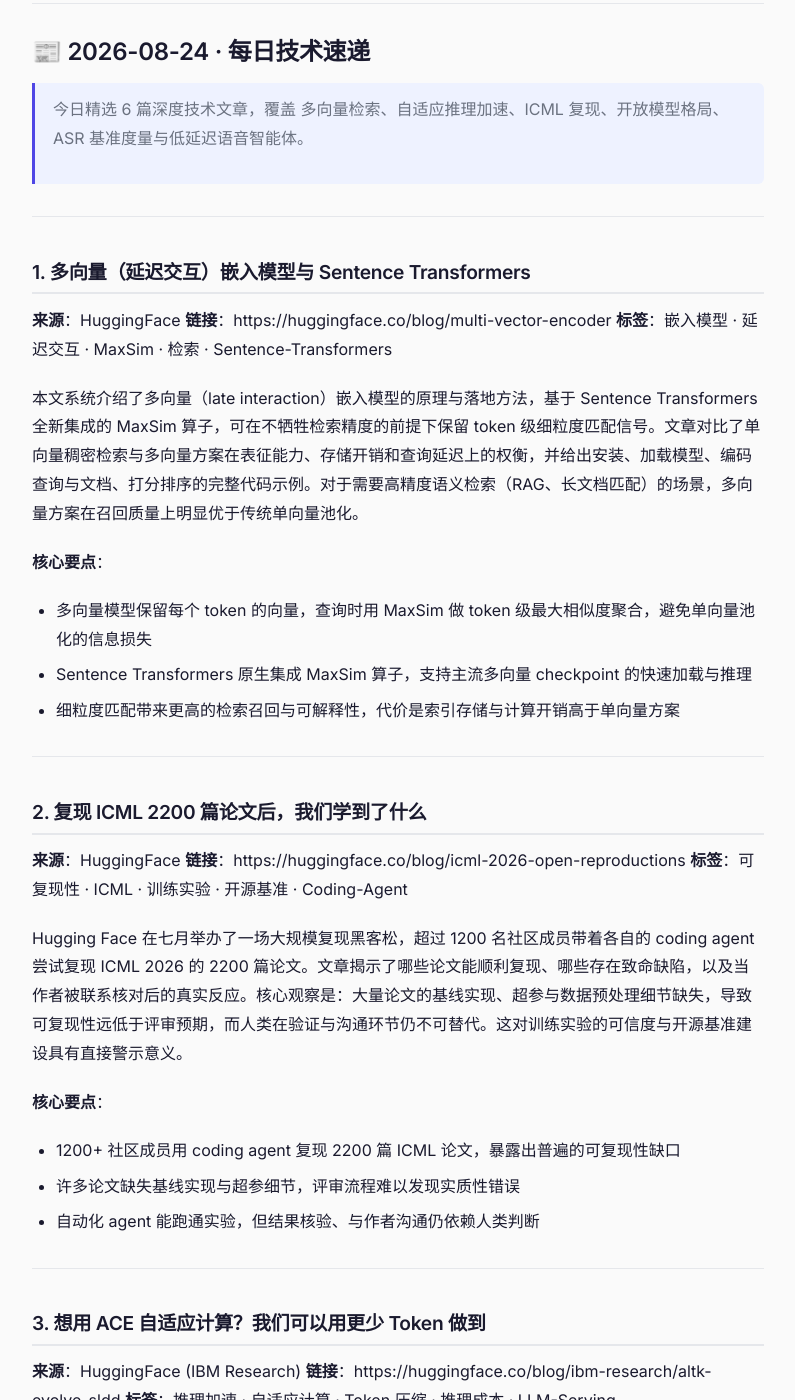
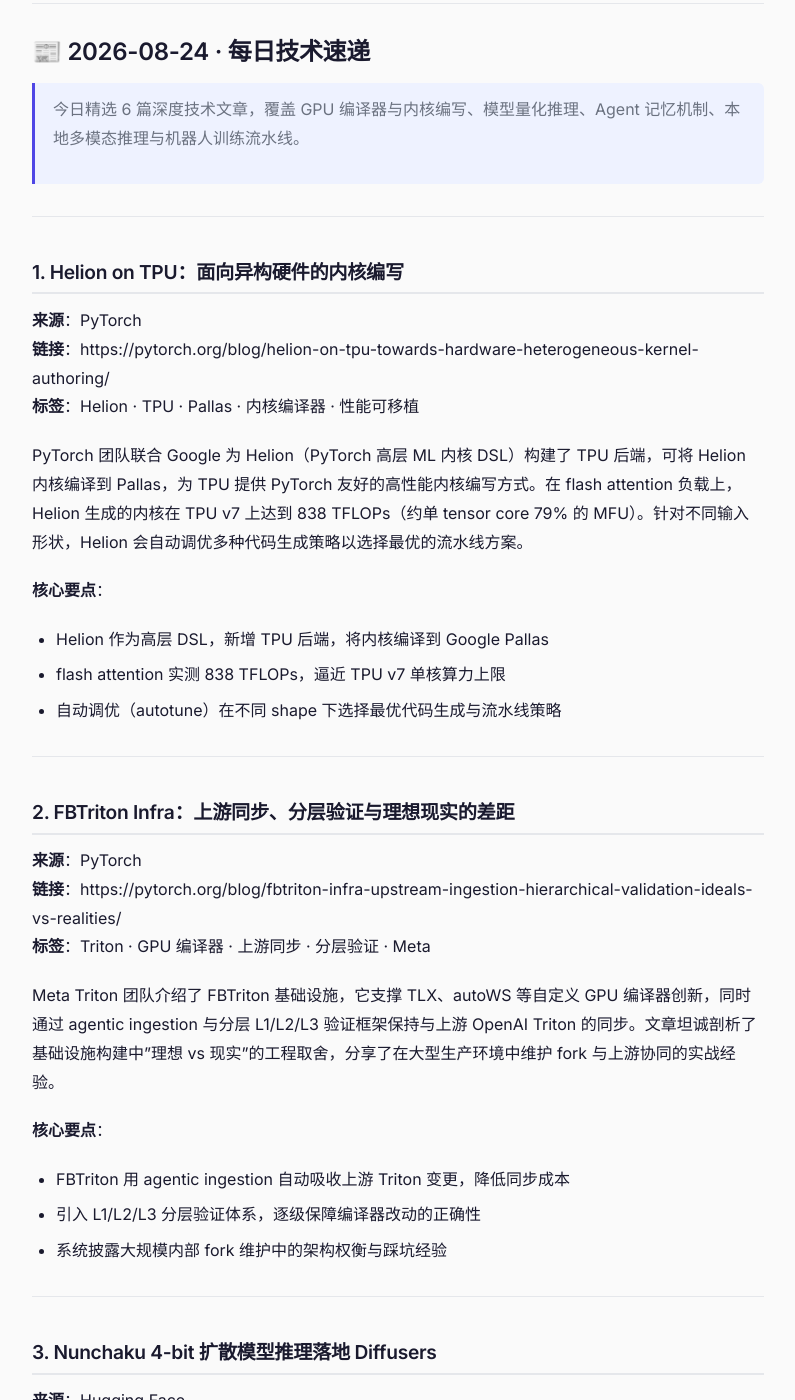
Before and after one commit to chengenbao/chengenbao.github.io, a Jekyll site: the page built from _reading_list/2026-08-24-tech-daily.md, in a window 1280 px wide and 1400 px high, scrolled down 310 px. Shown: the whole window, without its empty margins (242-1037 px from the left). Built offline with Jekyll 4.4.1, drawn with Linux system fonts in a browser that asks for light colours; comment, search, counter and statistics services are not loaded; some of the changed text lies outside the part shown.

Commit message:
add tech daily 2026-08-24

```diff
--- a/_reading_list/2026-08-24-tech-daily.md
+++ b/_reading_list/2026-08-24-tech-daily.md
@@ -1,6 +1,6 @@
 ---
 layout: reading
-title: "嵌入检索、推理加速与开放模型格局"
+title: "GPU 编译器、量化推理与 Agent/机器人训练流水线"
 category: tech
 tags: [Tech, 多源, 前沿]
 date: 2026-08-24
@@ -8,97 +8,97 @@
 
 # 📰 2026-08-24 · 每日技术速递
 
-> 今日精选 6 篇深度技术文章，覆盖 多向量检索、自适应推理加速、ICML 复现、开放模型格局、ASR 基准度量与低延迟语音智能体。
+> 今日精选 6 篇深度技术文章，覆盖 GPU 编译器与内核编写、模型量化推理、Agent 记忆机制、本地多模态推理与机器人训练流水线。
 
 ---
 
-## 1. 多向量（延迟交互）嵌入模型与 Sentence Transformers
+## 1. Helion on TPU：面向异构硬件的内核编写
 
-**来源**：HuggingFace
-**链接**：https://huggingface.co/blog/multi-vector-encoder
-**标签**：嵌入模型 · 延迟交互 · MaxSim · 检索 · Sentence-Transformers
+**来源**：PyTorch
+**链接**：https://pytorch.org/blog/helion-on-tpu-towards-hardware-heterogeneous-kernel-authoring/
+**标签**：Helion · TPU · Pallas · 内核编译器 · 性能可移植
 
-本文系统介绍了多向量（late interaction）嵌入模型的原理与落地方法，基于 Sentence Transformers 全新集成的 MaxSim 算子，可在不牺牲检索精度的前提下保留 token 级细粒度匹配信号。文章对比了单向量稠密检索与多向量方案在表征能力、存储开销和查询延迟上的权衡，并给出安装、加载模型、编码查询与文档、打分排序的完整代码示例。对于需要高精度语义检索（RAG、长文档匹配）的场景，多向量方案在召回质量上明显优于传统单向量池化。
+PyTorch 团队联合 Google 为 Helion（PyTorch 高层 ML 内核 DSL）构建了 TPU 后端，可将 Helion 内核编译到 Pallas，为 TPU 提供 PyTorch 友好的高性能内核编写方式。在 flash attention 负载上，Helion 生成的内核在 TPU v7 上达到 838 TFLOPs（约单 tensor core 79% 的 MFU）。针对不同输入形状，Helion 会自动调优多种代码生成策略以选择最优的流水线方案。
 
 **核心要点**：
-- 多向量模型保留每个 token 的向量，查询时用 MaxSim 做 token 级最大相似度聚合，避免单向量池化的信息损失
-- Sentence Transformers 原生集成 MaxSim 算子，支持主流多向量 checkpoint 的快速加载与推理
-- 细粒度匹配带来更高的检索召回与可解释性，代价是索引存储与计算开销高于单向量方案
+- Helion 作为高层 DSL，新增 TPU 后端，将内核编译到 Google Pallas
+- flash attention 实测 838 TFLOPs，逼近 TPU v7 单核算力上限
+- 自动调优（autotune）在不同 shape 下选择最优代码生成与流水线策略
 
 ---
 
-## 2. 复现 ICML 2200 篇论文后，我们学到了什么
+## 2. FBTriton Infra：上游同步、分层验证与理想现实的差距
 
-**来源**：HuggingFace
-**链接**：https://huggingface.co/blog/icml-2026-open-reproductions
-**标签**：可复现性 · ICML · 训练实验 · 开源基准 · Coding-Agent
+**来源**：PyTorch
+**链接**：https://pytorch.org/blog/fbtriton-infra-upstream-ingestion-hierarchical-validation-ideals-vs-realities/
+**标签**：Triton · GPU 编译器 · 上游同步 · 分层验证 · Meta
 
-Hugging Face 在七月举办了一场大规模复现黑客松，超过 1200 名社区成员带着各自的 coding agent 尝试复现 ICML 2026 的 2200 篇论文。文章揭示了哪些论文能顺利复现、哪些存在致命缺陷，以及当作者被联系核对后的真实反应。核心观察是：大量论文的基线实现、超参与数据预处理细节缺失，导致可复现性远低于评审预期，而人类在验证与沟通环节仍不可替代。这对训练实验的可信度与开源基准建设具有直接警示意义。
+Meta Triton 团队介绍了 FBTriton 基础设施，它支撑 TLX、autoWS 等自定义 GPU 编译器创新，同时通过 agentic ingestion 与分层 L1/L2/L3 验证框架保持与上游 OpenAI Triton 的同步。文章坦诚剖析了基础设施构建中"理想 vs 现实"的工程取舍，分享了在大型生产环境中维护 fork 与上游协同的实战经验。
 
 **核心要点**：
-- 1200+ 社区成员用 coding agent 复现 2200 篇 ICML 论文，暴露出普遍的可复现性缺口
-- 许多论文缺失基线实现与超参细节，评审流程难以发现实质性错误
-- 自动化 agent 能跑通实验，但结果核验、与作者沟通仍依赖人类判断
+- FBTriton 用 agentic ingestion 自动吸收上游 Triton 变更，降低同步成本
+- 引入 L1/L2/L3 分层验证体系，逐级保障编译器改动的正确性
+- 系统披露大规模内部 fork 维护中的架构权衡与踩坑经验
 
 ---
 
-## 3. 想用 ACE 自适应计算？我们可以用更少 Token 做到
+## 3. Nunchaku 4-bit 扩散模型推理落地 Diffusers
 
-**来源**：HuggingFace (IBM Research)
-**链接**：https://huggingface.co/blog/ibm-research/altk-evolve-sldd
-**标签**：推理加速 · 自适应计算 · Token 压缩 · 推理成本 · LLM-Serving
+**来源**：Hugging Face
+**链接**：https://huggingface.co/blog/nunchaku-diffusers
+**标签**：量化 · SVDQuant · 扩散模型 · 低显存推理 · Diffusers
 
-IBM Research 提出在推理阶段以更少 token 实现自适应计算（Adaptive Compute / ACE）的方法。传统 ACE 通过动态调整每样本计算量来平衡精度与开销，但往往伴随较长的思考/生成序列。本文展示了一套 token 高效的自适应策略，在保持甚至提升推理质量的同时显著降低序列长度，直接削减推理成本与首字延迟。文章面向大模型推理加速与部署成本控制，给出了在真实负载上的实测对比。
+本文介绍将 Nunchaku（基于 SVDQuant 的 4-bit 扩散推理引擎）原生集成进 Diffusers。现代文本生成图像模型以 BF16 加载常需 20–30 GB 显存，而 Nunchaku Lite 通过结构化重写与 4-bit 量化，在消费级 GPU 上实现更低显存占用与更高吞吐。文章给出端到端延迟/显存基准、图像质量对比，以及从检查量化对象到打包可发布 pipeline 的完整工作流。
 
 **核心要点**：
-- 自适应计算（ACE）按样本动态分配算力，但原生方案 token 消耗偏高
-- 新策略在推理质量不降的前提下压缩序列长度，降低推理成本与延迟
-- 对大模型 serving 的成本优化与首字延迟（TTFT）有直接工程价值
+- SVDQuant 4-bit 量化将扩散模型显存从 20–30 GB 降至消费级 GPU 可承载范围
+- Nunchaku Lite 支持 Diffusers 原生加载，并附带硬件适配与加速选项
+- 提供量化自建模型的四步流程与端到端延迟/显存/画质基准
 
 ---
 
-## 4. 开放模型现状：2026 夏季观察
+## 4. 你的 Agent 到底需要多少记忆？
 
-**来源**：HuggingFace
-**链接**：https://huggingface.co/blog/state-of-open-models-summer-2026
-**标签**：开放模型 · 模型选型 · Qwen · 小模型 · Agent
+**来源**：Hugging Face（IBM Research）
+**链接**：https://huggingface.co/blog/ibm-research/altk-evolve-hmm
+**标签**：Agent 记忆 · 上下文管理 · 自蒸馏 · 推理成本 · LLM
 
-Hugging Face 团队发布的夏季开放模型观察报告，总结出若干关键趋势：注意力热度不等于实际采用率；开放权重正在改变价值在产业链中的分布；Qwen 已成为社区事实上的基座模型；小模型依旧是落地最实用的层级；智能体（Agent）成为新的用户入口。报告从采用数据、模型生态与社区行为多角度刻画了开源大模型格局的演变，对选型与技术路线判断有较高参考价值。
+IBM Research 提出"记忆剂量取决于能力"的核心洞察：学习发生在模型周围而非模型内部。文章对比了多种 agent 记忆配置，发现最省显存的策略往往也是最优策略——记忆应当被"校准"而非简单堆积。通过 ALTK-Evolve 与 ACE 的对比实验，展示了如何以更少的检索上下文交付等效甚至更好的 agent 表现。
 
 **核心要点**：
-- Qwen 系列成为社区首选开放基座，小模型在真实落地中仍占主导
-- 开放权重重塑价值分布，模型能力热度与真实采用率并不正相关
-- Agent 正成为模型能力的新用户入口，影响后续生态演进方向
+- 记忆策略应围绕模型能力动态"校准"，而非无脑累积上下文
+- 最便宜的记忆方案（按需检索少量 guideline）可同时是最优方案
+- 实验量化了不同记忆配置对 agent 推理成本与效果的影响
 
 ---
 
-## 5. 语音识别中的基准优化该如何度量
+## 5. Meta 携 Muse Glimmer 回归：本地、Agentic、多模态且开源
 
-**来源**：HuggingFace (Hume AI)
-**链接**：https://huggingface.co/blog/asr-benchmark-optimization
-**标签**：语音识别 · 基准评估 · WER · 标注一致性 · ASR
+**来源**：Hugging Face
+**链接**：https://huggingface.co/blog/muse-glimmer
+**标签**：多模态 · 本地推理 · 投机解码 · 模型蒸馏 · 开源
 
-Hume AI 团队以 VoxPopuli 为案例，深入剖析语音识别（ASR）基准中普遍存在的标注不一致问题。文章指出，当 reference 标注本身存在分歧时，简单的词错率（WER）优化可能只是在拟合噪声而非真实能力。作者通过掩码实体检索、正字法切换（orthographic switching）等维度定位标注不一致的来源，并讨论如何在基准构建与模型评估中更严谨地处理这类偏差。对评估体系设计与模型公平比较具有方法论价值。
+Muse Glimmer 是 Meta 新发布的开源多模态模型，专为本地 agentic 场景设计，从 Muse 蒸馏至 30B 参数，采用 Apache 2.0 许可。文章覆盖其文本解码 + 感知编码架构、图文/视频推理、多模态工具调用与目标检测能力，并给出在 llama.cpp 与 transformers 下的投机解码（speculative decoding）、vLLM 后端、TRL 微调等本地部署路径，强调"让模型自己量化、部署、优化自己"。
 
 **核心要点**：
-- ASR 基准常因人工标注分歧导致 WER 优化拟合的是噪声而非能力
-- 以 VoxPopuli 为案例，定位掩码实体检索与正字法切换带来的标注偏差
-- 提出在基准构建与模型评估中更严谨处理标注不一致的方法论
+- 30B 多模态模型，Apache 2.0 开源，面向本地 agentic 工作流
+- 支持 llama.cpp / transformers 投机解码与 vLLM 后端，降低本地推理门槛
+- 提供量化、部署、优化、研究的端到端 demo 闭环
 
 ---
 
-## 6. 构建低延迟多语种语音智能体：NVIDIA Magpie TTS 开放权重方案
+## 6. 用 Strands Agents + LeRobot + Hugging Face 存储桶实现录制-训练-部署一体化
 
-**来源**：HuggingFace (NVIDIA)
-**链接**：https://huggingface.co/blog/nvidia/magpie-tts-multilingual-voice-agents
-**标签**：语音合成 · 低延迟 · 多语种 · 开放权重 · 部署控制
+**来源**：Hugging Face（Amazon）
+**链接**：https://huggingface.co/blog/amazon/strands-lerobot-streaming-data-loop
+**标签**：机器人 · 训练流水线 · LeRobot · 流式数据 · 数据闭环
 
-NVIDIA 推出 Magpie TTS——一个支持十二种语言的开放权重语音合成模型，并给出端到端低延迟多语种语音智能体的完整部署方案。文章强调单个开放模型即可覆盖多语种场景，配合自托管推理实现完全部署控制，避免云服务锁定与数据外泄。重点讨论了流式合成、首包延迟优化与并发调度，使开发者能在自有基础设施上以可控成本交付生产级语音 Agent。
+Amazon 展示了一个统一的机器人数据闭环：一个 agent loop 录制演示并推送到 Hugging Face 存储桶，直接以 Hub 中的 LeRobot 格式流式训练策略，再将策略部署回硬件，全程数据集保持同一 LeRobot 磁盘格式。文章逐步演示了演示录制、字节级去重存储、从 Hub 流式训练与策略回传，将"记录—训练—部署"收敛到单一数据管道。
 
 **核心要点**：
-- Magpie TTS 单一开放权重模型覆盖 12 种语言，降低多语种部署复杂度
-- 自托管推理带来完整部署控制与数据隐私，规避云服务锁定
-- 聚焦流式合成与首包延迟优化，支撑生产级低延迟语音智能体
+- 单一 agent loop 贯通录制、训练、部署，数据全程保持 LeRobot 格式
+- 存储桶支持字节级去重，降低机器人演示数据的冗余成本
+- 从 Hub 直接流式训练，缩短机器人策略迭代的数据闭环延迟
 
 ---
 
@@ -106,12 +106,12 @@
 
 | # | 标题摘要 | 来源 | 方向 |
 |---|---------|------|------|
-| 1 | 多向量（延迟交互）嵌入模型与 Sentence Transformers | HuggingFace | 嵌入检索 |
-| 2 | 复现 ICML 2200 篇论文后，我们学到了什么 | HuggingFace | 可复现性 |
-| 3 | 想用 ACE 自适应计算？我们可以用更少 Token 做到 | HuggingFace (IBM Research) | 推理加速 |
-| 4 | 开放模型现状：2026 夏季观察 | HuggingFace | 开放模型 |
-| 5 | 语音识别中的基准优化该如何度量 | HuggingFace (Hume AI) | ASR 评估 |
-| 6 | 构建低延迟多语种语音智能体：NVIDIA Magpie TTS 开放权重方案 | HuggingFace (NVIDIA) | 语音合成 |
+| 1 | Helion 编译到 Pallas，TPU 内核达 838 TFLOPs | PyTorch | GPU/TPU 编译器 |
+| 2 | FBTriton：分层验证同步上游 Triton | PyTorch | GPU 编译器基建 |
+| 3 | Nunchaku 4-bit 量化扩散推理落地 Diffusers | Hugging Face | 模型量化/低显存 |
+| 4 | Agent 记忆应校准而非堆积 | Hugging Face (IBM) | Agent/上下文 |
+| 5 | Muse Glimmer 30B 多模态本地推理 | Hugging Face (Meta) | 本地推理/蒸馏 |
+| 6 | Strands+LeRobot 机器人训练数据闭环 | Hugging Face (Amazon) | 训练流水线 |
 
 ---
 
```
